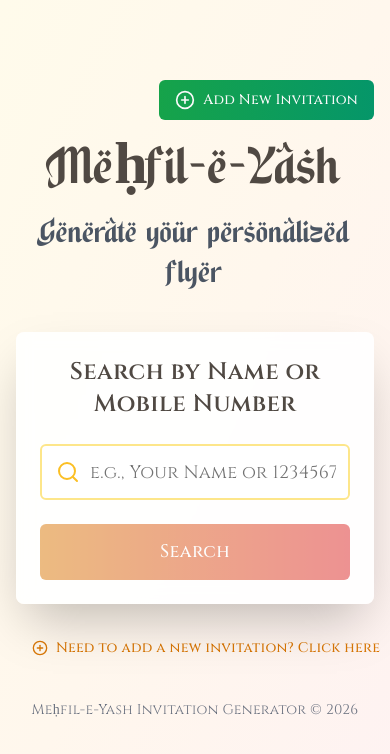
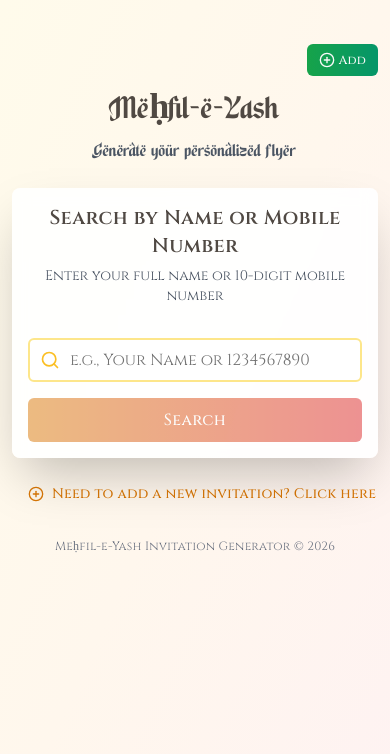
Before and after one commit to saquibe/mehfil-e-yash, a Next.js app: page / in a window 390 px wide. Shown: the top 754 px of the page. Built offline with nearby package versions, Linux system fonts and the light colour scheme.

Commit message:
Refactor invitation collection name and enhance UI responsiveness across components

```diff
--- a/app/api/search/route.ts
+++ b/app/api/search/route.ts
@@ -15,7 +15,7 @@ export async function POST(req: NextRequest) {
     }
 
     const db = await getDatabase();
-    const collection = db.collection("marriage_invitation");
+    const collection = db.collection("meḥfil-e-yash-invitations");
 
     let query = {};
     const isMobile = /^\d{10}$/.test(searchTerm);
--- a/app/generate/page.tsx
+++ b/app/generate/page.tsx
@@ -11,7 +11,6 @@ export default function GenerateFlyerPage() {
   const searchParams = useSearchParams();
   const router = useRouter();
   const canvasRef = useRef<HTMLCanvasElement>(null);
-  const textCanvasRef = useRef<HTMLCanvasElement>(null);
 
   const [loading, setLoading] = useState(true);
   const [qrCodeData, setQrCodeData] = useState("");
@@ -39,7 +38,6 @@ export default function GenerateFlyerPage() {
       await fontWithoutSpace.load();
       document.fonts.add(fontWithoutSpace);
 
-      // console.log("✅ Both fonts loaded successfully");
       setFontLoaded(true);
       return true;
     } catch (error) {
@@ -110,59 +108,6 @@ export default function GenerateFlyerPage() {
     }
   }, [loading, frameImage, qrImage, fontLoaded]);
 
-  // Helper function to render text using HTML and capture to canvas
-  const renderTextToCanvas = (
-    text: string,
-    fontFamily: string,
-    fontSize: number,
-    color: string,
-  ): Promise<string> => {
-    return new Promise((resolve) => {
-      // Create a temporary div to render the text with HTML/CSS
-      const tempDiv = document.createElement("div");
-      tempDiv.style.cssText = `
-        position: absolute;
-        left: -9999px;
-        top: -9999px;
-        font-family: "${fontFamily}", "Cinzel", serif;
-        font-weight: 700;
-        font-size: ${fontSize}px;
-        color: ${color};
-        white-space: nowrap;
-        padding: 10px;
-        background: transparent;
-        letter-spacing: 0.5px;
-      `;
-      tempDiv.textContent = text.toUpperCase();
-      document.body.appendChild(tempDiv);
-
-      // Measure the text
-      const rect = tempDiv.getBoundingClientRect();
-      const width = rect.width;
-      const height = rect.height;
-
-      // Create a canvas to render the text
-      const textCanvas = document.createElement("canvas");
-      textCanvas.width = width + 20;
-      textCanvas.height = height + 20;
-      const textCtx = textCanvas.getContext("2d");
-
-      if (textCtx) {
-        // Draw the text using the same font
-        textCtx.font = `700 ${fontSize}px "${fontFamily}", "Cinzel", serif`;
-        textCtx.textAlign = "left";
-        textCtx.textBaseline = "top";
-        textCtx.fillStyle = color;
-        textCtx.fillText(text.toUpperCase(), 10, 10);
-      }
-
-      // Clean up
-      document.body.removeChild(tempDiv);
-
-      resolve(textCanvas.toDataURL("image/png"));
-    });
-  };
-
   const createCompositeImage = async () => {
     await document.fonts.ready;
     await new Promise((resolve) => setTimeout(resolve, 300));
@@ -186,7 +131,7 @@ export default function GenerateFlyerPage() {
     ctx.fillStyle = "#A18268";
     const nameX = canvas.width / 2;
     const nameY = canvas.height * 0.525;
-    ctx.fillText(name, nameX, nameY); // 🔴 Removed toUpperCase()
+    ctx.fillText(name, nameX, nameY);
 
     // Load QR code
     const qrImg = new window.Image();
@@ -253,8 +198,6 @@ export default function GenerateFlyerPage() {
 
     await new Promise((resolve) => setTimeout(resolve, 200));
 
-    // console.log("✅ Text drawn with font:", ctx.font);
-
     const dataUrl = canvas.toDataURL("image/png");
     setCompositeImage(dataUrl);
   };
@@ -315,10 +258,12 @@ export default function GenerateFlyerPage() {
 
   if (loading) {
     return (
-      <div className="min-h-screen flex items-center justify-center bg-gradient-to-br from-amber-50 via-orange-50 to-red-50">
+      <div className="min-h-screen flex items-center justify-center bg-gradient-to-br from-amber-50 via-orange-50 to-red-50 p-4">
         <div className="text-center">
-          <Loader2 className="h-12 w-12 animate-spin text-amber-600 mx-auto mb-4" />
-          <p className="text-gray-600 font-cinzel">Creating your flyer...</p>
+          <Loader2 className="h-10 w-10 sm:h-12 sm:w-12 animate-spin text-amber-600 mx-auto mb-3 sm:mb-4" />
+          <p className="text-gray-600 font-cinzel text-sm sm:text-base">
+            Creating your flyer...
+          </p>
           <p className="text-xs text-gray-400 mt-2">
             {fontLoaded ? "✅ Font Loaded" : "⏳ Loading Font..."}
           </p>
@@ -328,35 +273,45 @@ export default function GenerateFlyerPage() {
   }
 
   return (
-    <div className="min-h-screen bg-gradient-to-br from-amber-50 via-orange-50 to-red-50 p-4">
-      <div className="max-w-4xl mx-auto py-8">
+    <div className="min-h-screen bg-gradient-to-br from-amber-50 via-orange-50 to-red-50 p-3 sm:p-4 md:p-6 lg:p-8">
+      <div className="w-full max-w-4xl mx-auto py-4 sm:py-6 md:py-8">
         <canvas ref={canvasRef} style={{ display: "none" }} />
 
-        <div className="flex justify-between items-center mb-6">
-          <Button variant="ghost" onClick={() => router.push("/")}>
-            <ArrowLeft className="mr-2 h-4 w-4" />
-            Back to Search
+        <div className="flex flex-wrap justify-between items-center gap-2 mb-4 sm:mb-6">
+          <Button
+            variant="ghost"
+            onClick={() => router.push("/")}
+            size="sm"
+            className="text-sm sm:text-base"
+          >
+            <ArrowLeft className="mr-1 sm:mr-2 h-4 w-4" />
+            Back
           </Button>
 
-          <Button variant="ghost" onClick={() => router.push("/")}>
-            <Home className="mr-2 h-4 w-4" />
+          <Button
+            variant="ghost"
+            onClick={() => router.push("/")}
+            size="sm"
+            className="text-sm sm:text-base"
+          >
+            <Home className="mr-1 sm:mr-2 h-4 w-4" />
             Home
           </Button>
         </div>
 
-        <Card className="p-6 md:p-8 bg-white/95 backdrop-blur shadow-2xl">
-          <div className="text-center mb-8">
-            <h2 className="text-5xl md:text-6xl lg:text-7xl font-bold text-[#504943] mb-2 font-arabic">
+        <Card className="p-4 sm:p-6 md:p-8 bg-white/95 backdrop-blur shadow-2xl">
+          <div className="text-center mb-4 sm:mb-6 md:mb-8">
+            <h2 className="text-3xl sm:text-4xl md:text-5xl lg:text-6xl font-bold text-[#504943] mb-1 sm:mb-2 font-arabic">
               Meḥfil-e-Yash
             </h2>
-            <p className="text-gray-500 font-arabic text-2xl md:text-3xl lg:text-4xl">
+            <p className="text-gray-500 font-arabic text-xl sm:text-2xl md:text-3xl lg:text-4xl">
               {name}
             </p>
           </div>
 
           {compositeImage && (
-            <div className="mb-8 flex justify-center">
-              <div className="relative rounded-xl shadow-2xl overflow-hidden max-w-2xl">
+            <div className="mb-4 sm:mb-6 md:mb-8 flex justify-center">
+              <div className="relative rounded-xl shadow-2xl overflow-hidden w-full max-w-2xl">
                 <img
                   src={compositeImage}
                   alt={`Meḥfil-e-Yash invitation for ${name}`}
@@ -366,26 +321,26 @@ export default function GenerateFlyerPage() {
             </div>
           )}
 
-          <div className="flex flex-col sm:flex-row justify-center gap-4 mb-6">
+          <div className="flex flex-col sm:flex-row justify-center gap-3 sm:gap-4 mb-4 sm:mb-6">
             <Button
               onClick={handleDownload}
-              className="bg-gradient-to-r from-amber-600 to-red-600 hover:from-amber-700 hover:to-red-700 h-12 px-8 text-lg font-cinzel"
+              className="bg-gradient-to-r from-amber-600 to-red-600 hover:from-amber-700 hover:to-red-700 h-10 sm:h-12 px-4 sm:px-6 md:px-8 text-sm sm:text-base md:text-lg font-cinzel w-full sm:w-auto"
             >
-              <Download className="mr-2 h-5 w-5" />
+              <Download className="mr-2 h-4 w-4 sm:h-5 sm:w-5" />
               Download Flyer
             </Button>
 
             <Button
               onClick={handlePrint}
               variant="outline"
-              className="h-12 px-8 text-lg border-2 border-amber-600 text-amber-700 hover:bg-amber-50 font-cinzel"
+              className="h-10 sm:h-12 px-4 sm:px-6 md:px-8 text-sm sm:text-base md:text-lg border-2 border-amber-600 text-amber-700 hover:bg-amber-50 font-cinzel w-full sm:w-auto"
             >
               🖨️ Print Flyer
             </Button>
           </div>
 
-          <div className="text-center space-y-2">
-            <p className="text-sm text-gray-500 bg-amber-50 inline-block px-4 py-2 rounded-full">
+          <div className="text-center">
+            <p className="text-xs sm:text-sm text-gray-500 bg-amber-50 inline-block px-3 sm:px-4 py-1 sm:py-2 rounded-full">
               <span className="font-semibold">QR Code contains:</span>{" "}
               {qrCodeData}
             </p>
--- a/app/globals.css
+++ b/app/globals.css
@@ -105,9 +105,15 @@
     font-family: "Cinzel", serif;
   }
 
+  /* 🔴 SET ROOT FONT TO SYAMSIAH ARABIC */
+  html {
+    font-family: "Syamsiah Arabic", "Cinzel", serif;
+  }
+
   /* Base body font */
   body {
-    @apply bg-background text-foreground font-cinzel;
+    @apply bg-background text-foreground;
+    font-family: "Syamsiah Arabic", "Cinzel", serif;
   }
 }
 
--- a/app/page.tsx
+++ b/app/page.tsx
@@ -80,61 +80,62 @@ export default function HomePage() {
   const isMobileSearch = /^\d{10}$/.test(searchTerm);
 
   return (
-    <div className="min-h-screen bg-gradient-to-br from-amber-50 via-orange-50 to-red-50 p-4">
-      <div className="max-w-4xl mx-auto pt-16">
+    <div className="min-h-screen bg-gradient-to-br from-amber-50 via-orange-50 to-red-50 p-3 sm:p-4 md:p-6 lg:p-8">
+      <div className="w-full max-w-4xl mx-auto pt-8 sm:pt-12 md:pt-16 lg:pt-20">
         {/* Header with Add Button */}
-        <div className="text-center mb-10">
-          <h1 className="text-5xl font-bold text-[#504943] mb-4 font-arabic">
-            <div className="flex justify-end mb-4">
-              <Button
-                onClick={handleAddNewInvitation}
-                className="bg-gradient-to-r from-green-600 to-emerald-600 hover:from-green-700 hover:to-emerald-700 font-cinzel"
-              >
-                <PlusCircle className="mr-2 h-5 w-5" />
-                Add New Invitation
-              </Button>
-            </div>
-            <span className="font-arabic text-6xl">Meḥfil-e-Yash</span>
-            <br />
-            {/* <span className="text-2xl font-cinzel">Wedding Invitation</span> */}
+        <div className="text-center mb-6 sm:mb-8 md:mb-10">
+          <div className="flex justify-end mb-3 sm:mb-4">
+            <Button
+              onClick={handleAddNewInvitation}
+              className="bg-gradient-to-r from-green-600 to-emerald-600 hover:from-green-700 hover:to-emerald-700 font-cinzel text-xs sm:text-sm md:text-base h-8 sm:h-10 md:h-12 px-3 sm:px-4 md:px-6"
+            >
+              <PlusCircle className="mr-1 sm:mr-2 h-4 w-4 sm:h-5 sm:w-5" />
+              <span className="hidden xs:inline">Add New Invitation</span>
+              <span className="xs:hidden">Add</span>
+            </Button>
+          </div>
+          <h1 className="text-3xl sm:text-4xl md:text-5xl lg:text-6xl font-bold text-[#504943] mb-2 sm:mb-3 md:mb-4 font-arabic">
+            <span className="font-arabic text-4xl sm:text-5xl md:text-6xl lg:text-7xl">
+              Meḥfil-e-Yash
+            </span>
           </h1>
-          <p className="text-4xl text-gray-600 font-arabic">
+          <p className="text-xl sm:text-2xl md:text-3xl lg:text-4xl text-gray-600 font-arabic">
             Generate your personalized flyer
           </p>
         </div>
 
         {/* Search Card */}
         <Card className="shadow-2xl border-0 bg-white/90 backdrop-blur">
-          <CardHeader>
-            <CardTitle className="text-2xl text-center text-[#504943] font-cinzel font-semibold">
+          <CardHeader className="p-4 sm:p-6 md:p-8">
+            <CardTitle className="text-xl sm:text-2xl md:text-3xl text-center text-[#504943] font-cinzel font-semibold">
               Search by Name or Mobile Number
             </CardTitle>
-            {/* <CardDescription className="text-center text-gray-600">
+            <CardDescription className="text-center text-gray-600 text-sm sm:text-base">
               Enter your full name or 10-digit mobile number
-            </CardDescription> */}
+            </CardDescription>
           </CardHeader>
-          <CardContent>
-            <form onSubmit={handleSearch} className="space-y-6">
+          <CardContent className="p-4 sm:p-6 md:p-8">
+            <form onSubmit={handleSearch} className="space-y-4 sm:space-y-6">
               <div className="relative">
                 <Input
                   type="text"
                   placeholder="e.g., Your Name or 1234567890"
                   value={searchTerm}
                   onChange={(e) => setSearchTerm(e.target.value)}
-                  className="pl-12 h-14 text-lg border-2 border-amber-200 focus:border-amber-400"
+                  className="pl-10 sm:pl-12 h-11 sm:h-12 md:h-14 text-base sm:text-lg border-2 border-amber-200 focus:border-amber-400"
                   required
                 />
-                <Search className="absolute left-4 top-4 h-6 w-6 text-amber-400" />
+                <Search className="absolute left-3 sm:left-4 top-1/2 -translate-y-1/2 h-5 w-5 sm:h-6 sm:w-6 text-amber-400" />
               </div>
 
               <Button
                 type="submit"
-                className="w-full h-14 text-lg bg-gradient-to-r from-amber-600 to-red-600 hover:from-amber-700 hover:to-red-700 font-cinzel"
+                className="w-full h-11 sm:h-12 md:h-14 text-base sm:text-lg bg-gradient-to-r from-amber-600 to-red-600 hover:from-amber-700 hover:to-red-700 font-cinzel"
                 disabled={loading || !searchTerm.trim()}
               >
                 {loading ? (
                   <>
-                    <Loader2 className="mr-2 h-5 w-5 animate-spin" />
+                    <Loader2 className="mr-2 h-4 w-4 sm:h-5 sm:w-5 animate-spin" />
                     Searching...
                   </>
                 ) : (
@@ -151,24 +152,24 @@ export default function HomePage() {
 
             {/* Search Results */}
             {searched && searchResults.length > 0 && (
-              <div className="mt-8">
+              <div className="mt-6 sm:mt-8">
                 {isMobileSearch && searchResults.length > 1 ? (
                   <>
-                    <div className="bg-amber-50 border border-amber-200 rounded-lg p-4 mb-6">
-                      <div className="flex items-center justify-between">
+                    <div className="bg-amber-50 border border-amber-200 rounded-lg p-3 sm:p-4 mb-4 sm:mb-6">
+                      <div className="flex flex-col sm:flex-row items-start sm:items-center justify-between gap-3 sm:gap-4">
                         <div>
-                          <h3 className="font-semibold text-[#504943] flex items-center">
-                            <Users className="h-5 w-5 mr-2 text-amber-600" />
+                          <h3 className="font-semibold text-[#504943] flex items-center text-sm sm:text-base">
+                            <Users className="h-4 w-4 sm:h-5 sm:w-5 mr-2 text-amber-600" />
                             Found {searchResults.length} family members
                           </h3>
-                          <p className="text-sm text-gray-600 mt-1">
+                          <p className="text-xs sm:text-sm text-gray-600 mt-1">
                             This mobile number is associated with{" "}
                             {searchResults.length} people
                           </p>
                         </div>
                         <Button
                           onClick={handleGenerateMultiple}
-                          className="bg-gradient-to-r from-amber-600 to-red-600"
+                          className="bg-gradient-to-r from-amber-600 to-red-600 w-full sm:w-auto text-sm sm:text-base"
                         >
                           <Users className="mr-2 h-4 w-4" />
                           Generate All ({searchResults.length})
@@ -176,21 +177,21 @@ export default function HomePage() {
                       </div>
                     </div>
 
-                    <h4 className="text-md font-semibold text-gray-700 mb-3">
+                    <h4 className="text-sm sm:text-base font-semibold text-gray-700 mb-3">
                       Individual Members:
                     </h4>
                     <div className="space-y-3">
                       {searchResults.map((result, index) => (
                         <Card
                           key={index}
-                          className="p-4 hover:shadow-lg transition-shadow"
+                          className="p-3 sm:p-4 hover:shadow-lg transition-shadow"
                         >
-                          <div className="flex justify-between items-center">
+                          <div className="flex flex-col sm:flex-row justify-between items-start sm:items-center gap-3 sm:gap-4">
                             <div>
-                              <h4 className="font-semibold text-[#504943] font-cinzel text-lg">
+                              <h4 className="font-semibold text-[#504943] font-cinzel text-base sm:text-lg">
                                 {result.name}
                               </h4>
-                              <p className="text-sm text-gray-500">
+                              <p className="text-xs sm:text-sm text-gray-500">
                                 Mobile: {result.mobile_number}
                               </p>
                               <p className="text-xs text-gray-400">
@@ -205,7 +206,7 @@ export default function HomePage() {
                                 )
                               }
                               variant="outline"
-                              className="border-amber-500 text-amber-700 hover:bg-amber-50"
+                              className="border-amber-500 text-amber-700 hover:bg-amber-50 w-full sm:w-auto"
                             >
                               <User className="mr-2 h-4 w-4" />
                               Generate
@@ -220,14 +221,14 @@ export default function HomePage() {
                     {searchResults.map((result, index) => (
                       <Card
                         key={index}
-                        className="p-6 hover:shadow-lg transition-shadow"
+                        className="p-4 sm:p-6 hover:shadow-lg transition-shadow"
                       >
-                        <div className="flex justify-between items-center">
+                        <div className="flex flex-col sm:flex-row justify-between items-start sm:items-center gap-3 sm:gap-4">
                           <div>
-                            <h4 className="font-semibold text-[#504943] font-arabic text-3xl">
+                            <h4 className="font-semibold text-[#504943] font-arabic text-2xl sm:text-3xl md:text-4xl">
                               {result.name}
                             </h4>
-                            <p className="text-sm text-gray-500">
+                            <p className="text-xs sm:text-sm text-gray-500">
                               Mobile: {result.mobile_number}
                             </p>
                             <p className="text-xs text-gray-400">
@@ -238,7 +239,7 @@ export default function HomePage() {
                             onClick={() =>
                               handleGenerateSingle(result.qr_code, result.name)
                             }
-                            className="bg-gradient-to-r from-amber-600 to-red-600 h-12 px-6"
+                            className="bg-gradient-to-r from-amber-600 to-red-600 h-10 sm:h-12 px-4 sm:px-6 w-full sm:w-auto text-sm sm:text-base"
                           >
                             Generate Flyer
                           </Button>
@@ -251,7 +252,7 @@ export default function HomePage() {
             )}
 
             {searched && searchResults.length === 0 && !error && (
-              <div className="text-center py-8 text-gray-500">
+              <div className="text-center py-6 sm:py-8 text-gray-500 text-sm sm:text-base">
                 No records found for "{searchTerm}"
               </div>
             )}
@@ -259,11 +260,11 @@ export default function HomePage() {
         </Card>
 
         {/* Quick Actions */}
-        <div className="mt-6 text-center">
+        <div className="mt-4 sm:mt-6 text-center">
           <Button
             variant="link"
             onClick={handleAddNewInvitation}
-            className="text-amber-600 hover:text-amber-800 font-cinzel"
+            className="text-amber-600 hover:text-amber-800 font-cinzel text-sm sm:text-base"
           >
             <PlusCircle className="mr-2 h-4 w-4" />
             Need to add a new invitation? Click here
@@ -271,7 +272,7 @@ export default function HomePage() {
         </div>
 
         {/* Decorative Footer */}
-        <div className="text-center mt-8 text-gray-500 font-cinzel text-sm">
+        <div className="text-center mt-6 sm:mt-8 text-gray-500 font-cinzel text-xs sm:text-sm">
           Meḥfil-e-Yash Invitation Generator © 2026
         </div>
       </div>
```
